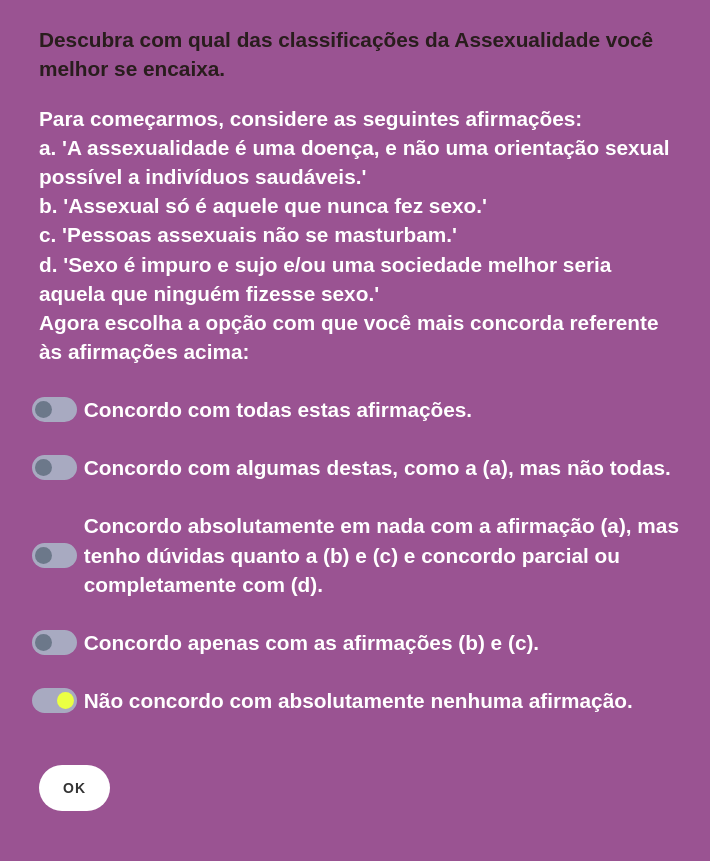
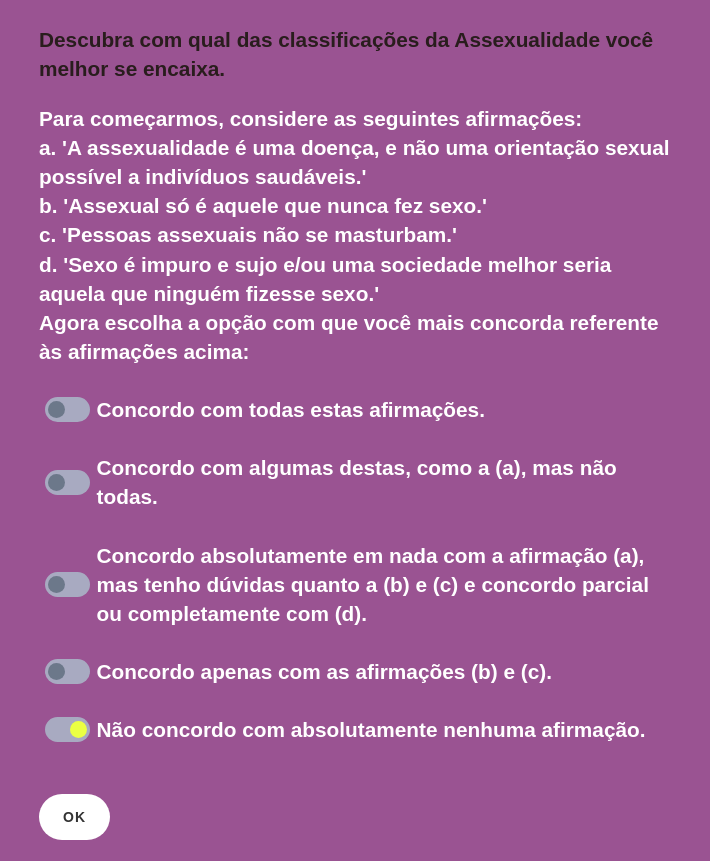
Before and after one commit to marcoaureliom/quiz, a plain HTML site: page index.html in a window 1280 px wide. Shown: the part 89-950 px from the top of the page, without its empty margins (281-991 px from the left). Before the commit the page ends 921 px from the top, so only its background shows below. Drawn offline with Linux system fonts and the light colour scheme.

Commit message:
Update index.html

```diff
--- a/index.html
+++ b/index.html
@@ -40,7 +40,7 @@
 	cursor: pointer;
 	}
 	#choices {
-	margin-left: 7%;
+	margin-left: 9%;
 	}
 	#container {
 	  margin: auto;
```
